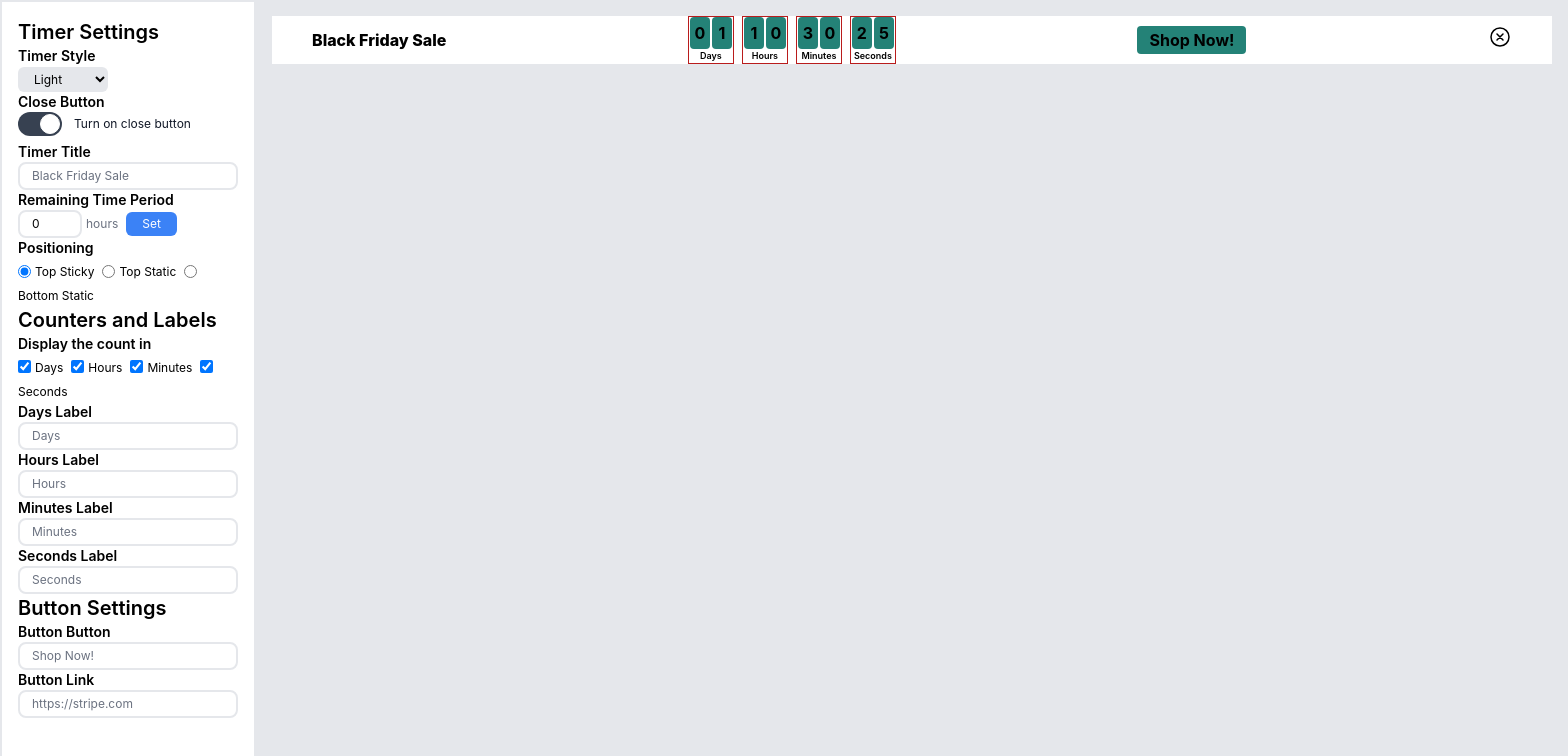
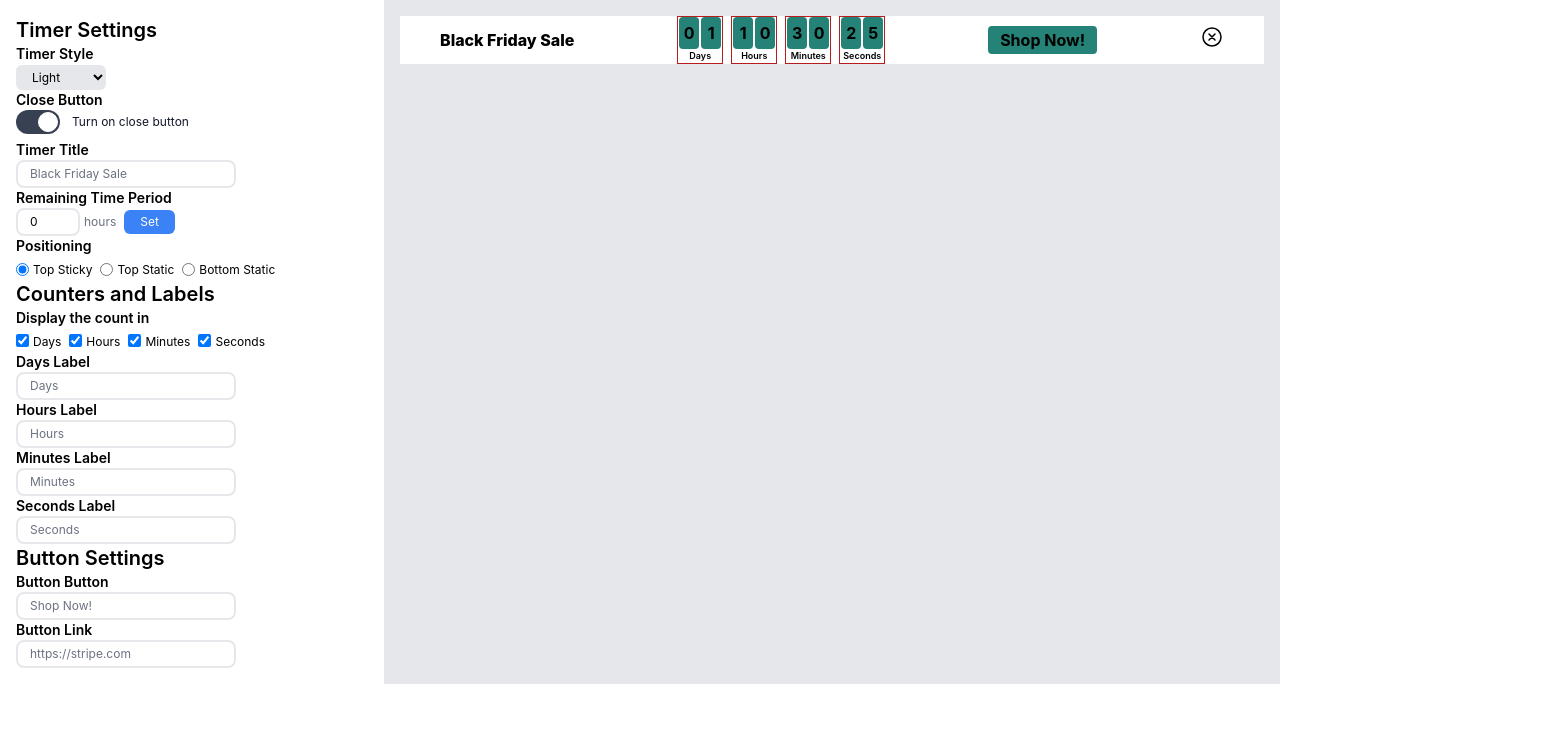
Before and after one commit to ozgur-okt/timer-task, a React (Create React App) app: page / in a window 1280 px wide. Shown: the top 756 px of the page, 1568 px wide, since content can reach past the window. Built offline with nearby package versions, Linux system fonts and the light colour scheme.

Commit message:
fix: width component

```diff
--- a/src/components/SideBar.tsx
+++ b/src/components/SideBar.tsx
@@ -30,7 +30,7 @@ function SideBar() {
 
 
   return (
-    <div className="border-2 w-80 h-full p-4">
+    <div className="w-[30%] h-full p-4">
       <Title title='Timer Settings' />
       <Theme />
       <ToggleButton />
--- a/src/components/Timer.tsx
+++ b/src/components/Timer.tsx
@@ -46,7 +46,7 @@ function Timer() {
 
 
   return (
-    <div className='flex items-center justify-between w-[100vw] px-10 border-1 border-red-800' style={{ backgroundColor: getColor(theme, 'container') }}>
+    <div className='flex items-center justify-between px-10' style={{ backgroundColor: getColor(theme, 'container'), position:"static", marginTop:"auto" }}>
       <h5 className='font-extrabold' style={{color:getColor(theme, 'text')}}>{header}</h5>
       <div className='flex gap-2'>
         <Unit unit="days" value={days} />
--- a/src/views/CountdownTimer.tsx
+++ b/src/views/CountdownTimer.tsx
@@ -5,25 +5,25 @@ import { useTimerStore } from '../store/timerStore'
 import { positionTypes } from '../types';
 
 function CountdownTimer() {
-  const position = useTimerStore((state) => state.position);
+  //const position = useTimerStore((state) => state.position);
   let timerPositionClass = '';
 
-  switch (position) {
-    case positionTypes.topSticky:
-      timerPositionClass = 'sticky top-0';
-      break;
-    case positionTypes.topStatic:
-      timerPositionClass = 'static';
-      break;
-    case positionTypes.bottomStatic:
-      timerPositionClass = 'static mt-auto';
-      break;
-  }
+  // switch (position) {
+  //   case positionTypes.topSticky:
+  //     timerPositionClass = 'sticky top-0';
+  //     break;
+  //   case positionTypes.topStatic:
+  //     timerPositionClass = 'static';
+  //     break;
+  //   case positionTypes.bottomStatic:
+  //     timerPositionClass = 'static mt-auto';
+  //     break;
+  // }
 
   return (
-    <div className='flex h-[100vh]'>
+    <div className='flex'>
       <SideBar />
-      <div className={`${timerPositionClass} p-4 bg-gray-200` }>
+      <div className="p-4 bg-gray-200 w-[70%]" >
         <Timer />
       </div>
     </div>
```
